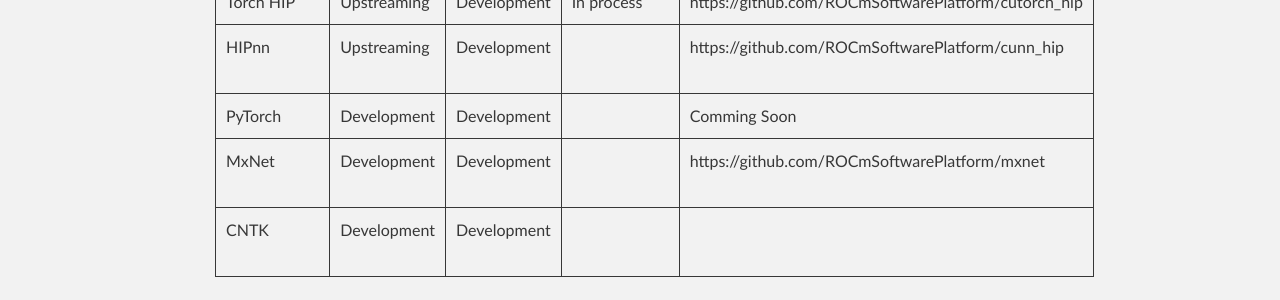
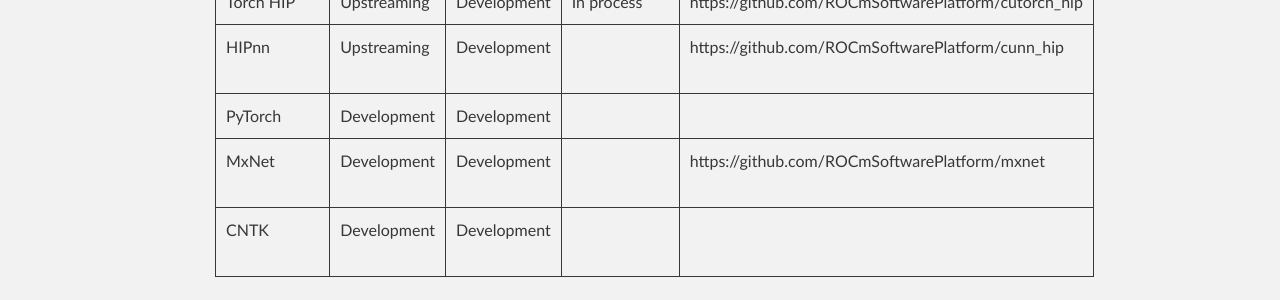
Before and after one commit to ROCm/ROCm.github.io, a Jekyll site: the page built from dl.md, in a window 1280 px wide. Shown: the part 1575-1875 px from the top of the page. Built offline with Jekyll 4.4.1, drawn with Linux system fonts in a browser that asks for light colours.

Commit message:
Update dl.md

```diff
--- a/dl.md
+++ b/dl.md
@@ -44,6 +44,6 @@
 |Caffe2       |Upstreaming   |Yes              |CLA in Progress |https://github.com/ROCmSoftwarePlatform/caffe        |
 |Torch HIP    |Upstreaming   |Development      |In process      |https://github.com/ROCmSoftwarePlatform/cutorch_hip  |
 |HIPnn        |Upstreaming   |Development      |                |https://github.com/ROCmSoftwarePlatform/cunn_hip     |
-|PyTorch      |Development   |Development      |                |Comming Soon                                         |
+|PyTorch      |Development   |Development      |                |                                        |
 |MxNet        |Development   |Development      |                |https://github.com/ROCmSoftwarePlatform/mxnet        |
 |CNTK         |Development   |Development      |                |                                                     |
```
